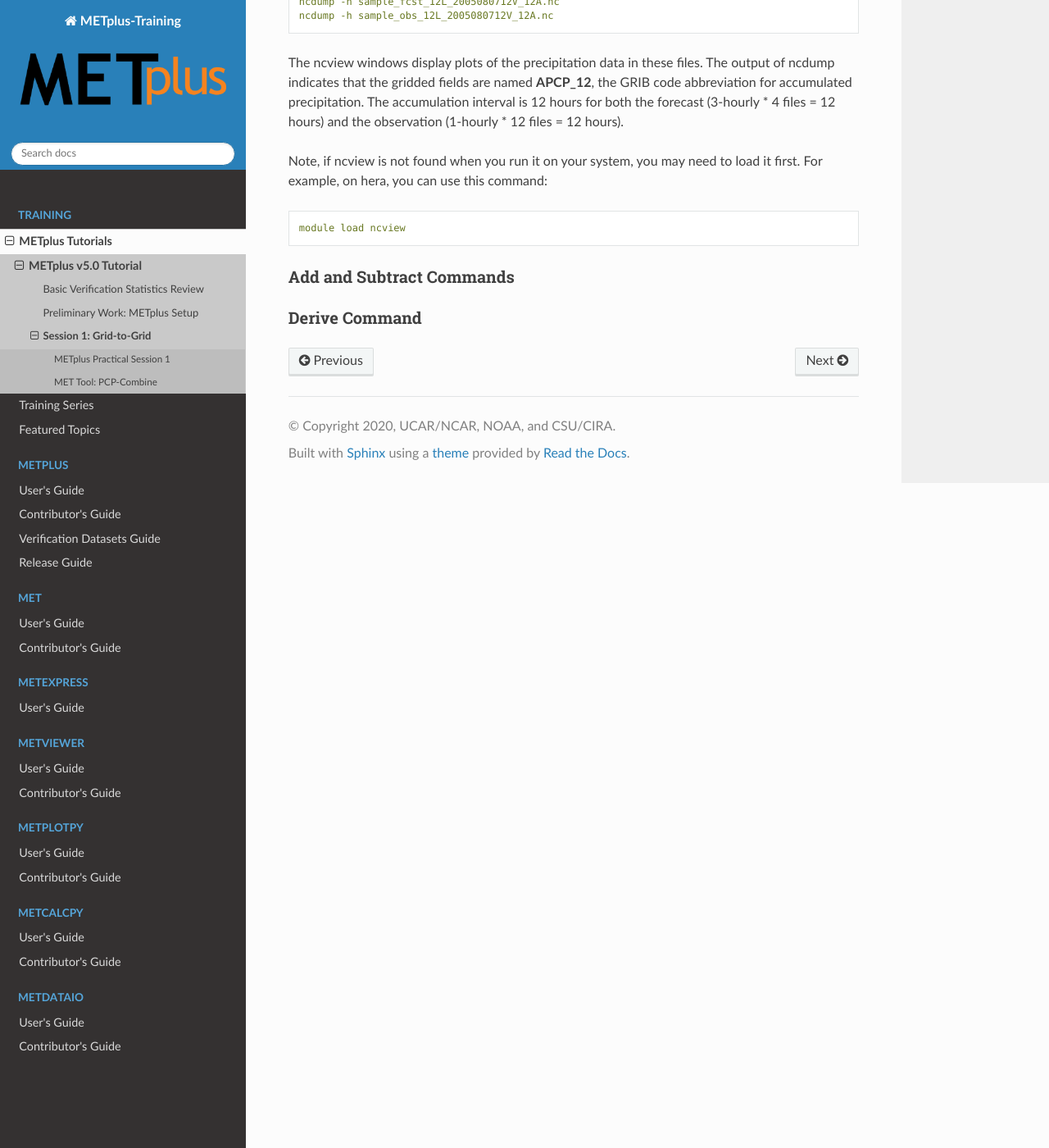
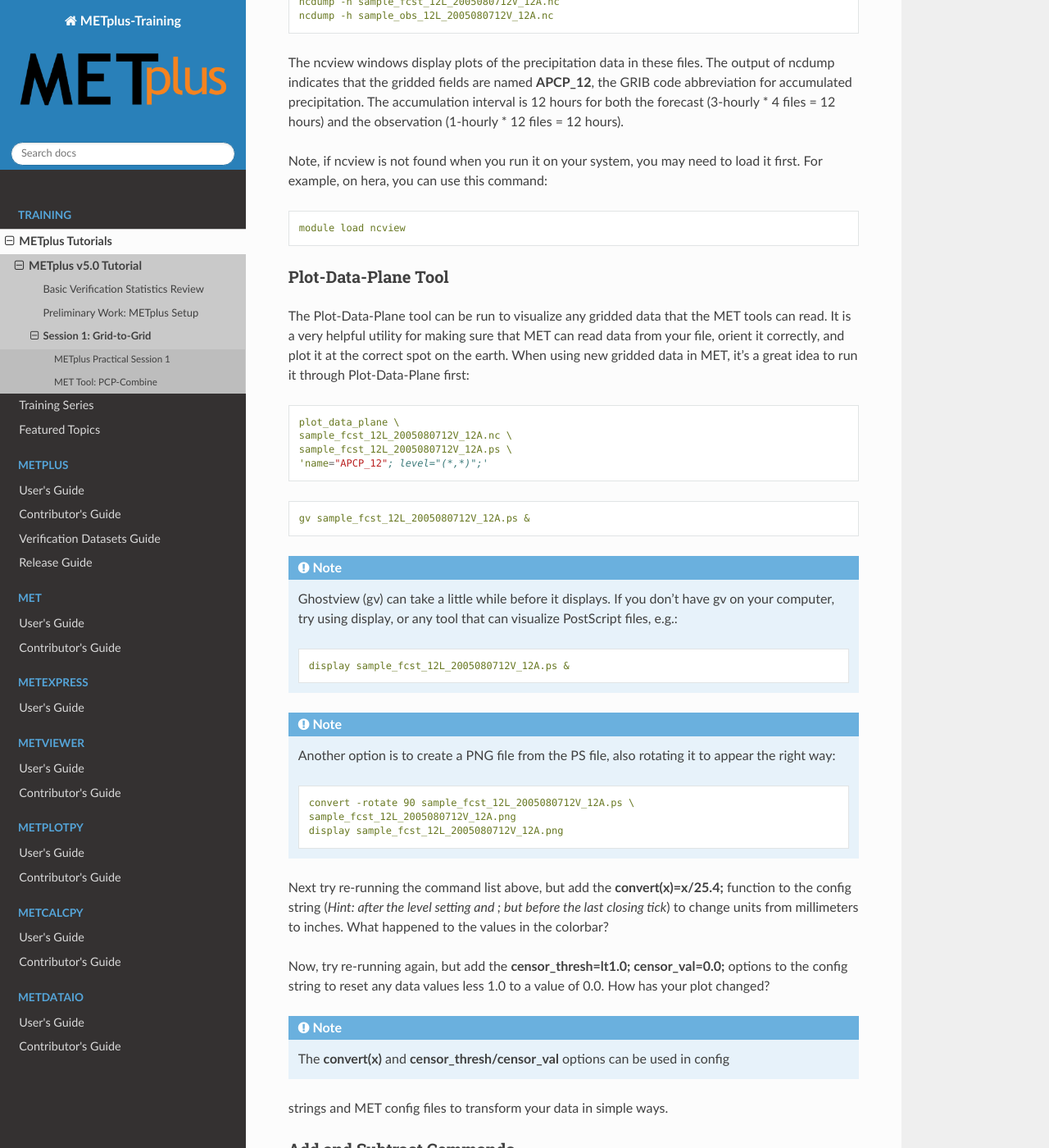
Before and after one commit to dtcenter/METplus-Training, a Sphinx documentation site: the page built from docs/Tutorial/v5.0/grid_to_grid.rst, in a window 1280 px wide and 1400 px high, scrolled down 5011 px. Shown: the whole window at 82% size. Built offline with Sphinx 7.4.7 and the Read the Docs theme 3.1.0, drawn with Linux system fonts in a browser that asks for light colours.

Commit message:
plot-data-plane tool

```diff
--- a/docs/Tutorial/v5.0/grid_to_grid.rst
+++ b/docs/Tutorial/v5.0/grid_to_grid.rst
@@ -225,6 +225,61 @@
 
   module load ncview
 
+Plot-Data-Plane Tool
+^^^^^^^^^^^^^^^^^^^^
+
+The Plot-Data-Plane tool can be run to visualize any gridded data that
+the MET tools can read. It is a very helpful utility for making sure that MET can
+read data from your file, orient it correctly, and plot it at the correct spot on
+the earth. When using new gridded data in MET, it's a great idea to run it
+through Plot-Data-Plane first:
+
+.. code-block:: ini
+
+  plot_data_plane \
+  sample_fcst_12L_2005080712V_12A.nc \
+  sample_fcst_12L_2005080712V_12A.ps \
+  'name="APCP_12"; level="(*,*)";'
+
+.. code-block:: ini
+
+  gv sample_fcst_12L_2005080712V_12A.ps &
+
+.. note::
+
+  Ghostview (gv) can take a little while before it displays.
+  If you don't have gv on your computer, try using display,
+  or any tool that can visualize PostScript files, e.g.:
+
+  .. code-block:: ini
+
+    display sample_fcst_12L_2005080712V_12A.ps &
+
+.. note::
+
+  Another option is to create a PNG file from the PS file,
+  also rotating it to appear the right way:
+
+  .. code-block:: ini
+
+    convert -rotate 90 sample_fcst_12L_2005080712V_12A.ps \
+    sample_fcst_12L_2005080712V_12A.png
+    display sample_fcst_12L_2005080712V_12A.png
+
+Next try re-running the command list above, but add the **convert(x)=x/25.4;**
+function to the config string (*Hint: after the level setting and ; but before
+the last closing tick*) to change units from millimeters to inches.
+What happened to the values in the colorbar?
+
+Now, try re-running again, but add the **censor_thresh=lt1.0; censor_val=0.0;**
+options to the config string to reset any data values less 1.0 to a
+value of 0.0. How has your plot changed?
+
+.. note::
+
+  The **convert(x)** and **censor_thresh/censor_val** options can be used in config
+strings and MET config files to transform your data in simple ways.
+
 Add and Subtract Commands
 ^^^^^^^^^^^^^^^^^^^^^^^^^
 
```
